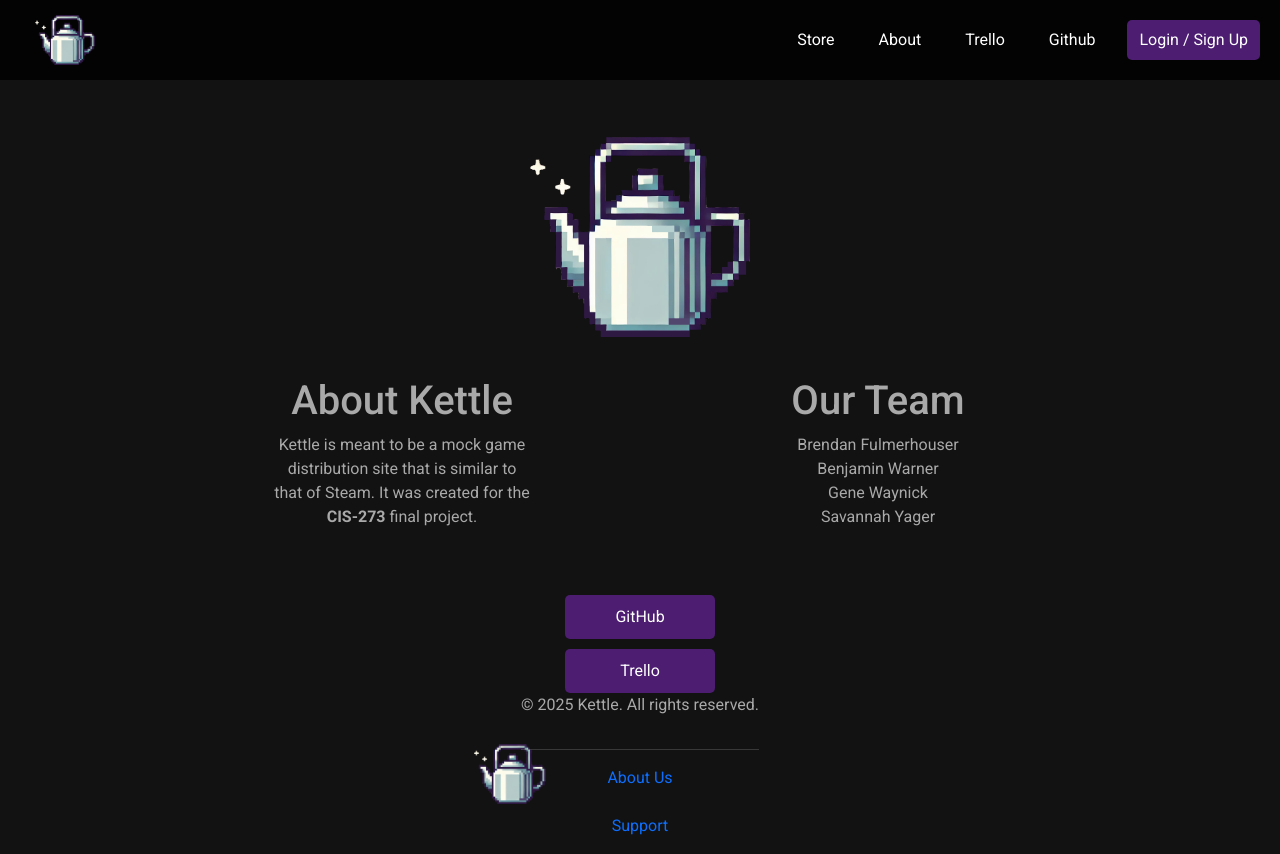
After one commit to Icecreamy8229/kettle, a Flask app: page /about in a window 1280 px wide. The commit adds this page. Run offline with Flask 3, Linux system fonts and the light colour scheme; parts of the project's set-up code (start-up, migrations or seed data) failed here and were passed over.

Commit message:
added about us page, added img to the footer, pushing so its there for the meeting

```diff
--- a/routes.py
+++ b/routes.py
@@ -24,6 +24,11 @@ def store_route():
 def checkout_route():
     logging.debug('Checkout route called')
     return render_template('checkout.html')
+
+@routes.route('/about')
+def about_route():
+    logging.debug('About route called')
+    return render_template('about.html')
 
 
 @login_required
--- a/static/styles.css
+++ b/static/styles.css
@@ -1,12 +1,18 @@
-
 /* General body styles */
-body {
+html, body {
+    height: 100%;
+    margin: 0;
+    display: flex;
+    flex-direction: column;
     font-family: 'Roboto', sans-serif;
     background-color: #121212;
     color: #A9A9A9;
-    margin: 0;
     padding: 0;
     overflow-x: hidden;
+}
+
+.content {
+    flex: 1;
 }
 
 header {
@@ -35,47 +40,37 @@ header h1 {
     align-items: center;
     padding: 10px 20px;
     margin-bottom: 25px;
-
 }
 
-  /* Leftmost logo section */
 .navbar img {
-
-      height: 50px; /* Adjust logo size */
+    height: 50px;
     width: auto;
     margin: 5px 15px;
-
 }
 
 .navbar .navbar-pp {
     border-radius: 1rem;
 }
 
-  /* Right section with links and buttons */
 .navbar .links {
     display: flex;
     align-items: center;
-
 }
 
-  /* Navbar links */
 .navbar .links a {
     color: white;
     text-decoration: none;
     margin-left: 20px;
     font-size: 16px;
     padding: 8px 12px;
-    transition: background-color 0.3s ease; /* Smooth transition for background change */
+    transition: background-color 0.3s ease;
 }
 
-  /* Hover effect for links */
 .navbar .links a:hover {
-    background-color: #371055; /* Darker purple on hover */
-    border-radius: 4px; /* Optional: Add border radius for a more rounded effect */
-
+    background-color: #371055;
+    border-radius: 4px;
 }
 
-  /* Button styles for login/signup */
 .navbar .login-signup {
     background-color: #4C1D70;
     color: #371055;
@@ -327,6 +249,22 @@ footer {
     justify-content: center;
     align-items: center;
     text-align: center;
+    margin-top: auto;
+    position: relative;
+}
+
+.footer-logo {
+    height: 60px;
+    width: auto;
+    position: absolute;
+    left: 37%;
+}
+
+footer .footer_content {
+    display: flex;
+    flex-direction: column;
+    justify-content: center;
+    align-items: center;
 }
 
 footer hr {
@@ -336,6 +274,7 @@ footer hr {
 footer ul {
     list-style-type: none;
     padding: 0;
+    text-align: center;
 }
 
 footer ul li a {
--- /dev/null
+++ b/templates/about.html
@@ -0,0 +1,93 @@
+{% extends "base.html" %}
+{% block head %}
+
+<style>
+.about-container {
+    display: flex;
+    justify-content: center;  /* Centers everything horizontally */
+    align-items: flex-start;
+    text-align: center;
+    margin-top: 2em;
+    padding: 0 10%;
+}
+
+.about-kettle, .team-box {
+    margin-top: 15em;
+    width: 25%;
+}
+
+.team-box ul {
+    list-style-type: none;
+    padding: 0;
+}
+
+.button-container {
+    display: flex;
+    flex-direction: column;
+    align-items: center;
+    gap: 10px;
+    margin-top: 50px;
+}
+
+.button-container a {
+    text-decoration: none;
+    background-color: #4C1D70;
+    color: white;
+    padding: 10px 20px;
+    border-radius: 5px;
+    transition: background-color 0.3s;
+    width: 150px;
+    text-align: center;
+}
+
+.button-container a:hover {
+    background-color: #371055;
+}
+
+.about-container img {
+    width: 220px;
+    height: 200px;
+}
+
+
+</style>
+
+{% endblock %}
+{% block content %}
+
+<body>
+
+    {% include "navbar.html" %}
+    {% include "flash.html" %}
+
+    <div class="content">
+        <div class="about-container">
+
+            <div class="about-kettle">
+                <h1>About Kettle</h1>
+                <p>Kettle is meant to be a mock game distribution site that is similar to that of Steam. It was created for the <strong>CIS-273</strong> final project. </p>
+            </div>
+
+            <img src="static\images\kettlelogo.png" alt="Kettle Logo">
+
+            <div class="team-box">
+                <h1>Our Team</h1>
+                <ul>
+                    <li>Brendan Fulmerhouser</li>
+                    <li>Benjamin Warner</li>
+                    <li>Gene Waynick</li>
+                    <li>Savannah Yager</li>
+                </ul>
+            </div>
+        </div>
+
+        <div class="button-container">
+            <a href="https://github.com/Icecreamy8229/kettle" target="_blank">GitHub</a>
+            <a href="https://trello.com/b/nLR6hiT7/kettle" target="_blank">Trello</a>
+        </div>
+    </div>
+
+    {% include "footer.html" %}
+</body>
+
+{% endblock %}
--- a/templates/footer.html
+++ b/templates/footer.html
@@ -1,4 +1,5 @@
 <footer>
+    <img src="static/images/kettlelogo.png" alt="Kettle Logo" class="footer-logo">
     <div class="footer_content">
         <p>&copy; 2025 Kettle. All rights reserved.</p>
         <hr>
--- a/templates/navbar.html
+++ b/templates/navbar.html
@@ -16,7 +16,7 @@
   <!-- Links for nav bar -->
         <div class="links">
             <a href="{{ url_for('routes.store_route') }}">Store</a>
-            <a href="#">About</a>
+            <a href="{{ url_for('routes.about_route') }}">About</a>
             <a href="https://trello.com/b/nLR6hiT7/kettle">Trello</a>
             <a href="https://github.com/Icecreamy8229/kettle">Github</a>
             <a href="{{ url_for('routes.library_route') }}">My Library</a>
@@ -43,7 +43,7 @@
   <!-- Links for nav bar -->
         <div class="links">
             <a href="{{ url_for('routes.store_route') }}">Store</a>
-            <a href="#">About</a>
+            <a href="{{ url_for('routes.about_route') }}">About</a>
             <a href="https://trello.com/b/nLR6hiT7/kettle">Trello</a>
             <a href="https://github.com/Icecreamy8229/kettle">Github</a>
             <a href="{{ url_for('routes.login_route') }}" class="login-signup">Login / Sign Up</a>
```
Also changed, not shown: other parts of static/styles.css (+3 -77 lines). Lines whose indentation alone changed are shown as unchanged.
